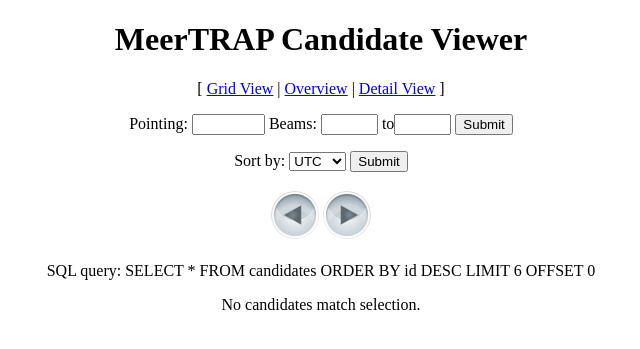
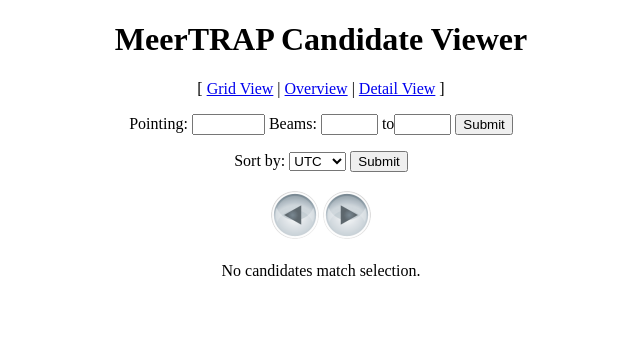
Before and after one commit to fjankowsk/candidate_website, a PHP site: page / in a window 1280 px wide. Shown: the top 349 px of the page, without its empty margins (319-959 px from the left). Run offline with PHP 8.4, Linux system fonts and the light colour scheme; data that the repository does not hold is empty.

Commit message:
Remove debug output.

```diff
--- a/html/index.php
+++ b/html/index.php
@@ -51,7 +51,7 @@ echo "</tr>\n
 
 // get candidates
 $sql = get_sql_query($pointing, $beam_start, $beam_end, $sort, $limit, $offset);
-echo "<p>SQL query: " . $sql . "</p>\n";
+//echo "<p>SQL query: " . $sql . "</p>\n";
 
 $result = $conn->query($sql);
 
--- a/html/overview.php
+++ b/html/overview.php
@@ -51,7 +51,7 @@ echo "</tr>\n
 
 // get candidates
 $sql = get_sql_query($pointing, $beam_start, $beam_end, $sort, $limit, $offset);
-echo "<p>SQL query: " . $sql . "</p>\n";
+//echo "<p>SQL query: " . $sql . "</p>\n";
 
 $result = $conn->query($sql);
 
```
